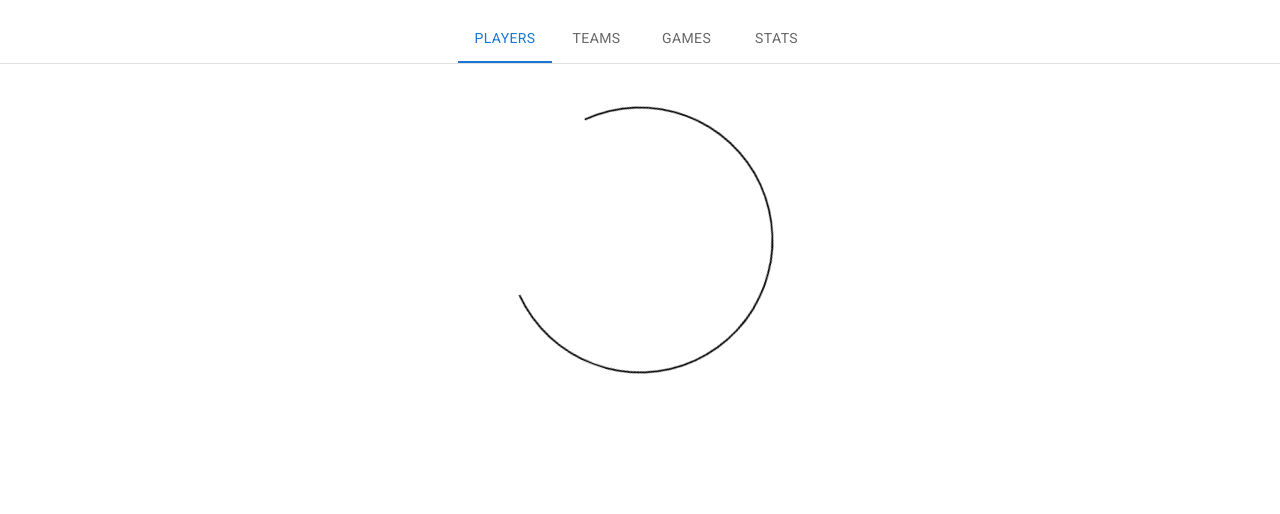
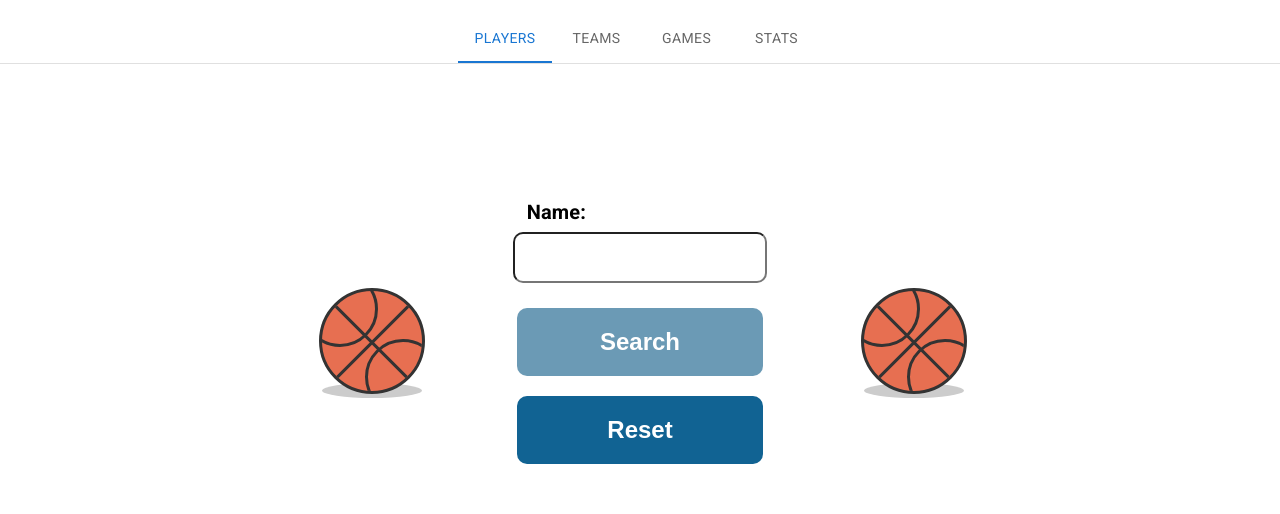
Before and after one commit to LifestreamX/NBA-Database-ts, a React (Create React App) app: page /database in a window 1280 px wide. Shown: the part 174-688 px from the top of the page. Built offline with nearby package versions, Linux system fonts and the light colour scheme; no server answers; a web font is replaced by a local one.

Commit message:
refactor

```diff
--- a/src/components/Games.tsx
+++ b/src/components/Games.tsx
@@ -1,36 +1,18 @@
-
 import { useState } from 'react';
-import { GameType } from '../types/Players.types';
 import { useQuery } from 'react-query';
 import Spinner from '../spinner/Spinner';
+import { getGames } from './API';
 import Game from './Game';
 
-// API LOGIC
-const options = {
-  method: 'GET',
-  headers: {
-    'X-RapidAPI-Key': 'cb7dfb7b40msh9a3b45b655e8effp17b293jsna42fa502c4b0',
-    'X-RapidAPI-Host': 'free-nba.p.rapidapi.com',
-  },
-};
-
-export const getGames = async (pageNumber: any): Promise<GameType> =>
-  await (
-    await fetch(
-      `https://free-nba.p.rapidapi.com/games?page=${pageNumber}per_page=20}`,
-      options
-    )
-  ).json();
-
 const Games = () => {
+  const [pageNumber, setPageNumber] = useState<number>(1);
   const { isLoading } = useQuery(['games'], () => getGames(pageNumber));
-  const [pageNumber, setPageNumber] = useState<any>();
 
   // Function to set page number to number thats clicked for pagination
   const handleChange = (e: any, p: number) => {
     // console.log(e, p);
     setPageNumber(p);
-    console.log(p);
+    console.log(pageNumber);
   };
 
   return (
--- a/src/components/players/Cards.tsx
+++ b/src/components/players/Cards.tsx
@@ -1,161 +1,44 @@
-import React, { useEffect, useState, useCallback } from 'react';
-import SearchPlayer from '../search/SearchPlayer';
-// import Card, { getPlayers } from './card/Card';
-import { useQuery } from 'react-query';
+import React, { useState } from 'react';
 import SearchAllPlayers from '../searchAllPlayers/SearchAllPlayers';
-import SortMenu from '../sortmenu/SortMenu';
 import { PlayerType } from '../../types/Players.types';
 import Card from './player/Card';
-import '../Cards.scss';
-import Spinner from '../../spinner/Spinner';
-
-// API LOGIC
-const options = {
-  method: 'GET',
-  params: { page: '1', per_page: '25' },
-
-  headers: {
-    'X-RapidAPI-Key': 'cb7dfb7b40msh9a3b45b655e8effp17b293jsna42fa502c4b0',
-    'X-RapidAPI-Host': 'free-nba.p.rapidapi.com',
-  },
-};
-
-export const getPlayers = async (pageNumber: any): Promise<PlayerType> =>
-  await (
-    await fetch(
-      `https://free-nba.p.rapidapi.com/players?page=${pageNumber}&per_page=20`,
-      options
-    )
-  ).json();
-
-export const getFilteredPlayers = async (
-  filterPageNumber: any,
-  searchAllValue: any
-): Promise<PlayerType> =>
-  await (
-    await fetch(
-      `https://free-nba.p.rapidapi.com/players?page=${filterPageNumber}&per_page=100&search=${searchAllValue}`,
-      options
-    )
-  ).json();
 
 const Cards: React.FC = () => {
-  const [pageNumber, setPageNumber] = useState<any>();
+  const [pageNumber, setPageNumber] = useState<number>(1);
 
-  // Filter state
-  const [searchInput, setSearchInput] = useState<string>('');
-  const [filteredResults, setFilteredResults] = useState<Array<object>>();
+
 
   // Filter all state
   const [searchAllValue, setSearchAllValue] = useState<string>('');
   const [filteredAllResults, setFilteredAllResults] = useState<PlayerType>();
 
-  // Sort State
-  const [sortedData, setSortedData] = useState<boolean>(false);
-
-  // Pagination pages
-  const [totalPages, setTotalPages] = useState<any>();
-
-  // Filter Pagination
-  const [filteredTotalPages, setFilteredTotalPages] = useState();
-
-  const [filterPageNumber, setFilterPageNumber] = useState<any>();
-
-  const { data, isLoading, error } = useQuery(['players', pageNumber], () =>
-    getPlayers(pageNumber)
-  );
-
-  useEffect(() => {
-    setTotalPages(data?.meta?.total_pages);
-  }, [data?.meta?.total_pages]);
-
-  // const PlayerData: Array<PlayerType> = data?.data;
-
   // Function to set page number to number thats clicked for pagination
   const handleChange = (e: any, p: number) => {
-    // console.log(e, p);
     setPageNumber(p);
     console.log(p);
   };
 
-  const handleFilterChange = (e: any, p: number) => {
-    setFilterPageNumber(p);
-    console.log(p);
-  };
-
-  // const handleSortByFirstName = () => {
-  //   setSortedData(!sortedData);
-  //   PlayerData.sort(function (a: any, b: any) {
-  //     var nameA: string = a.first_name.toLowerCase(),
-  //       nameB: string = b.first_name.toLowerCase();
-  //     if (nameA < nameB)
-  //       //sort string ascending
-  //       return -1;
-  //     if (nameA > nameB) return 1;
-  //     return 0; //default return value (no sorting)
-  //   });
-  //   return;
-  // };
-
-  // const handleSortByLastName = () => {
-  //   setSortedData(!sortedData);
-  //   PlayerData.sort(function (a: any, b: any) {
-  //     var nameA: string = a.last_name.toLowerCase(),
-  //       nameB: string = b.last_name.toLowerCase();
-  //     if (nameA < nameB)
-  //       //sort string ascending
-  //       return -1;
-  //     if (nameA > nameB) return 1;
-  //     return 0; //default return value (no sorting)
-  //   });
-  //   return;
-  // };
-
-  // console.log(filteredTotalPages);
-
   return (
     <main>
-      {/* <SortMenu
-        handleSortByFirstName={handleSortByFirstName}
-        handleSortByLastName={handleSortByLastName}
-      /> */}
-      {/* <SearchPlayer
-        searchInput={searchInput}
-        setSearchInput={setSearchInput}
-        SearchPlayers={SearchPlayers}
-      /> */}
 
-      {isLoading ? (
-        <Spinner />
-      ) : (
         <>
           <SearchAllPlayers
             searchAllValue={searchAllValue}
             setSearchAllValue={setSearchAllValue}
-            // searchingForAllPlayers={searchingForAllPlayers}
             setFilteredAllResults={setFilteredAllResults}
             filteredAllResults={filteredAllResults}
             pageNumber={pageNumber}
-            setTotalPages={setTotalPages}
-            setFilteredTotalPages={setFilteredTotalPages}
-            filterPageNumber={filterPageNumber}
           />
 
           <main className='card-component-wrapper'>
             <Card
               pageNumber={pageNumber}
-              searchInput={searchInput}
-              filteredResults={filteredResults}
-              // players={players}
               handleChange={handleChange}
               filteredAllResults={filteredAllResults}
-              totalPages={totalPages}
-              filteredTotalPages={filteredTotalPages}
-              handleFilterChange={handleFilterChange}
             />
           </main>
         </>
-      )}
+
     </main>
   );
 };
--- a/src/components/players/player/Card.tsx
+++ b/src/components/players/player/Card.tsx
@@ -1,40 +1,35 @@
 import React, { useEffect, useState } from 'react';
-// import { getPlayers } from '../../API';
 import Pagination from '@mui/material/Pagination';
 import { useQuery } from 'react-query';
-import { getPlayers } from '../Cards';
 import '../../Card.scss';
+import { getPlayers } from '../../API';
 import Spinner from '../../../spinner/Spinner';
 
 type Props = {
-  searchInput: string;
-  filteredResults: any;
-  handleChange: any;
   filteredAllResults: any;
   pageNumber: number;
-  totalPages: number;
-  filteredTotalPages: any;
-  handleFilterChange: any;
+  handleChange: (e: any, p: number) => void;
 };
 
 const Card: React.FC<Props> = ({
   handleChange,
   filteredAllResults,
   pageNumber,
-  totalPages,
-  searchInput,
-  filteredResults,
-  filteredTotalPages,
-  handleFilterChange,
 }) => {
-  // Grabbing API data with useQuery
-  const { data } = useQuery(['players', pageNumber], () =>
+  // Pagination pages
+  const [totalPages, setTotalPages] = useState<number>();
+
+  const { isLoading, data } = useQuery(['players', pageNumber], () =>
     getPlayers(pageNumber)
   );
 
-  //  Card section
+  useEffect(() => {
+    setTotalPages(data?.meta?.total_pages);
+  }, [data?.meta?.total_pages]);
+
   return (
     <main className='entire-player-wrapper'>
+      {isLoading && <Spinner />}
       {filteredAllResults?.data?.length > 0 ? (
         <section className='card-wrapper'>
           {filteredAllResults?.data?.map((player: any) => (
--- a/src/components/searchAllPlayers/SearchAllPlayers.tsx
+++ b/src/components/searchAllPlayers/SearchAllPlayers.tsx
@@ -4,52 +4,35 @@ import '.././Search.scss';
 import Alert from '@mui/material/Alert';
 import { isDisabled } from '@testing-library/user-event/dist/utils';
 import Basketball from '../basketball/Basketball';
-import { getFilteredPlayers } from '../players/Cards';
+import { getFilteredPlayers } from '../API';
 
 type Props = {
-  searchAllValue: any;
+  searchAllValue: string;
+  setSearchAllValue: any;
   setFilteredAllResults: any;
-  setSearchAllValue: any;
   filteredAllResults: any;
   pageNumber: number;
-  setTotalPages: any;
-  setFilteredTotalPages: any;
-  filterPageNumber: any;
 };
 
-export type dataType = {
-  filterData: any;
-};
 
-// API LOGIC
-const options = {
-  method: 'GET',
-  params: { page: '1', per_page: '25' },
-
-  headers: {
-    'X-RapidAPI-Key': 'cb7dfb7b40msh9a3b45b655e8effp17b293jsna42fa502c4b0',
-    'X-RapidAPI-Host': 'free-nba.p.rapidapi.com',
-  },
-};
 
 const SearchAllPlayers: React.FC<Props> = ({
-  //   searchingForAllPlayers,
   searchAllValue,
   setFilteredAllResults,
   setSearchAllValue,
   filteredAllResults,
-  setFilteredTotalPages,
-  filterPageNumber,
 }) => {
+
+
+
+
   const { data, refetch } = useQuery(
-    ['filteredplayers', filterPageNumber, searchAllValue],
-    () => getFilteredPlayers(filterPageNumber, searchAllValue),
+    ['filteredplayers', searchAllValue],
+    () => getFilteredPlayers(searchAllValue),
     { enabled: false }
   );
 
   setFilteredAllResults(data);
-
-  // setFilteredTotalPages(data?.meta?.total_pages);
 
 
   // Styles for button if no input has been types
--- a/src/components/stats/Stats.tsx
+++ b/src/components/stats/Stats.tsx
@@ -1,34 +1,18 @@
 import '../Search.scss';
 import Stat from './stat/Stat';
 import { useState } from 'react';
-import { StatType } from '../../types/Players.types';
 import { useQuery } from 'react-query';
 import Spinner from '../../spinner/Spinner';
-
-// API LOGIC
-const options = {
-  method: 'GET',
-  headers: {
-    'X-RapidAPI-Key': 'cb7dfb7b40msh9a3b45b655e8effp17b293jsna42fa502c4b0',
-    'X-RapidAPI-Host': 'free-nba.p.rapidapi.com',
-  },
-};
-
-export const getStats = async (pageNumber: any): Promise<StatType> =>
-  await (
-    await fetch(
-      `https://free-nba.p.rapidapi.com/stats?page=${pageNumber}per_page=20}`,
-      options
-    )
-  ).json();
+import { getStats } from '../API';
 
 const Stats = () => {
+  const [pageNumber, setPageNumber] = useState<number>(1);
+
   const { isLoading } = useQuery(['stats'], () => getStats(pageNumber));
-  const [pageNumber, setPageNumber] = useState<any>();
+
 
   // Function to set page number to number thats clicked for pagination
   const handleChange = (e: any, p: number) => {
-    // console.log(e, p);
     setPageNumber(p);
     console.log(p);
   };
--- a/src/components/teams/Teams.tsx
+++ b/src/components/teams/Teams.tsx
@@ -1,20 +1,10 @@
-import React, { useEffect, useState, useCallback } from 'react';
+import React from 'react';
 import { useQuery } from 'react-query';
-import { PlayerType, TeamType } from '../../types/Players.types';
 import Spinner from '../../spinner/Spinner';
 import Team from './team/Team';
+import { getTeams } from '../API';
 
-// API LOGIC
-const options = {
-  method: 'GET',
-  headers: {
-    'X-RapidAPI-Key': 'cb7dfb7b40msh9a3b45b655e8effp17b293jsna42fa502c4b0',
-    'X-RapidAPI-Host': 'free-nba.p.rapidapi.com',
-  },
-};
 
-export const getTeams = async (): Promise<TeamType> =>
-  await (await fetch('https://free-nba.p.rapidapi.com/teams', options)).json();
 
 const Teams: React.FC = () => {
   // const PlayerData: Array<PlayerType> = data?.data
--- a/src/components/teams/team/Team.tsx
+++ b/src/components/teams/team/Team.tsx
@@ -1,16 +1,16 @@
-import React, { useEffect, useState } from 'react';
-import Pagination from '@mui/material/Pagination';
+import React from 'react';
 import { useQuery } from 'react-query';
-import { getTeams } from '../Teams';
+import { TeamTypeData } from '../../../types/Players.types';
+import { getTeams } from '../../API';
 
 const Team = () => {
   // Grabbing API data with useQuery
-  const { data, isLoading, error } = useQuery(['teams'], () => getTeams());
+  const { data } = useQuery(['teams'], () => getTeams());
   //  Card section
   return (
     <main className='entire-player-wrapper'>
       <section className='card-wrapper'>
-        {data?.data.map((team: any) => (
+        {data?.data.map((team: TeamTypeData) => (
           <div className='card' key={team.id}>
             <div className='content'>
               <div className='front'>
@@ -24,7 +24,6 @@ const Team = () => {
           </div>
         ))}
       </section>
-
     </main>
   );
 };
```
Also changed, not shown: src/components/API.tsx (+48 -12 lines), src/components/Game.tsx (+5 -7 lines), src/components/stats/stat/Stat.tsx (+12 -4 lines), src/types/Players.types.tsx (+14 -4 lines).
